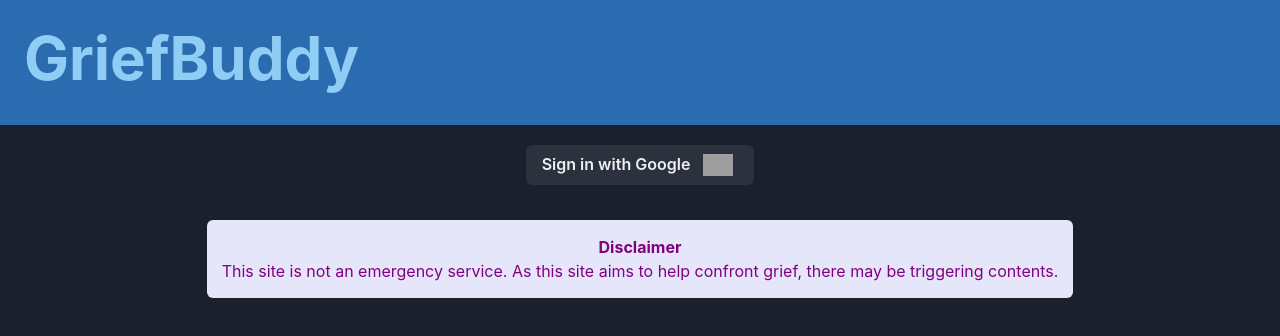
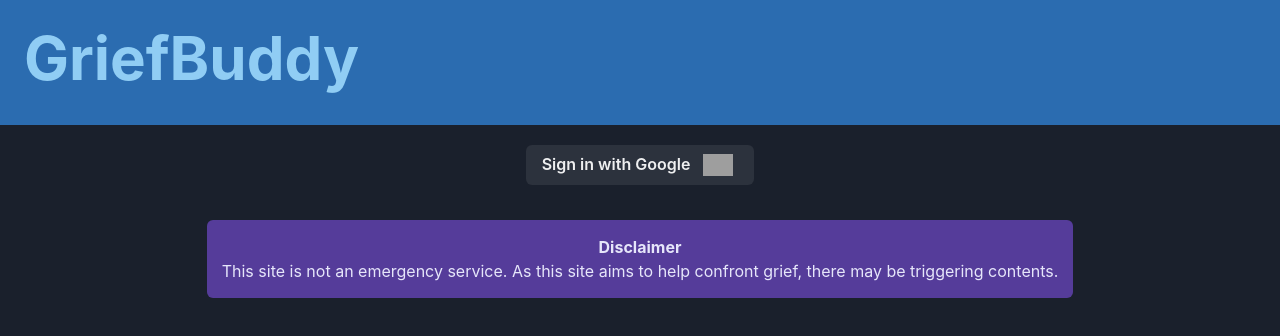
Before and after one commit to The-KPCP-Hotel/griefbuddy, a React app: page / in a window 1280 px wide. Shown: the top 336 px of the page. Built offline with nearby package versions, Linux system fonts and the light colour scheme; no server answers; grey boxes are pictures that could not be loaded.

Commit message:
add color mode to disclaimer

```diff
--- a/src/components/Login.tsx
+++ b/src/components/Login.tsx
@@ -1,7 +1,9 @@
 import React from 'react';
-import { Button, Center, Image, Text, Box } from '@chakra-ui/react';
+import { Button, Center, Image, Text, Box, useColorModeValue } from '@chakra-ui/react';
 
 function Login() {
+  const bg = useColorModeValue('lavender', 'purple.700');
+  const color = useColorModeValue('purple', 'lavender');
   return (
     <>
       <Center m="20px">
@@ -21,13 +23,13 @@ function Login() {
         </form>
       </Center>
       <Center>
-        <Box backgroundColor="lavender" width="max-content" m="15px" p="15px" borderRadius="md">
+        <Box backgroundColor={bg} width="max-content" m="15px" p="15px" borderRadius="md">
           <Center>
-            <Text color="purple" fontWeight="bold">
+            <Text color={color} fontWeight="bold">
               Disclaimer
             </Text>
           </Center>
-          <Text color="purple">
+          <Text color={color}>
             This site is not an emergency service. As this site aims to help confront grief, there
             may be triggering contents.
           </Text>
```
